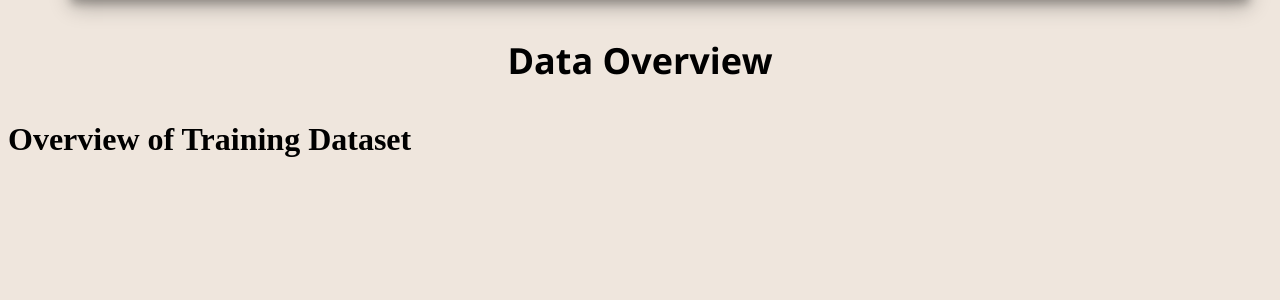
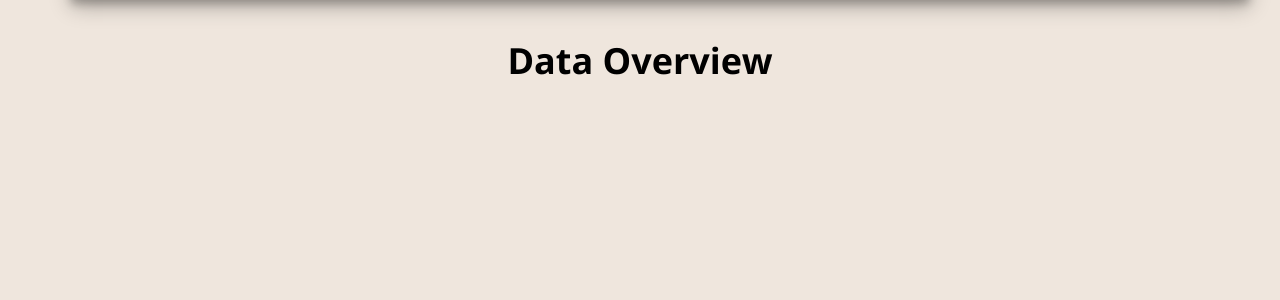
Before and after one commit to sean-ashley/Stroke-Prediction-App, a Flask app: template app/templates/dataoverview.html in a window 1280 px wide. Shown: the part 91-391 px from the top of the page. Run offline with Flask 2, Linux system fonts and the light colour scheme; the template is opened without the code that fills it: most values are stand-ins (such as "Sample title", 1, 10 or a date in 2020); some libraries are stand-ins or nearby versions.

Commit message:
Plotly Attempt 7

```diff
--- a/app/templates/dataoverview.html
+++ b/app/templates/dataoverview.html
@@ -20,12 +20,6 @@
         <!-- Data Overview Graphs -->
         <center><h3 style="font-family:noto-sans;font-size:36px;">Data Overview</h3></center>
         <div class="container">
-            {% block content %}
-                <div class="page-header">
-                    <h1 class="text-center ex1">Overview of Training Dataset</h1>
-                </div>
-            {% endblock %}
-
             {% for id in ids %}
                 <div id="{{id}}"></div>
             {% endfor %}
```
